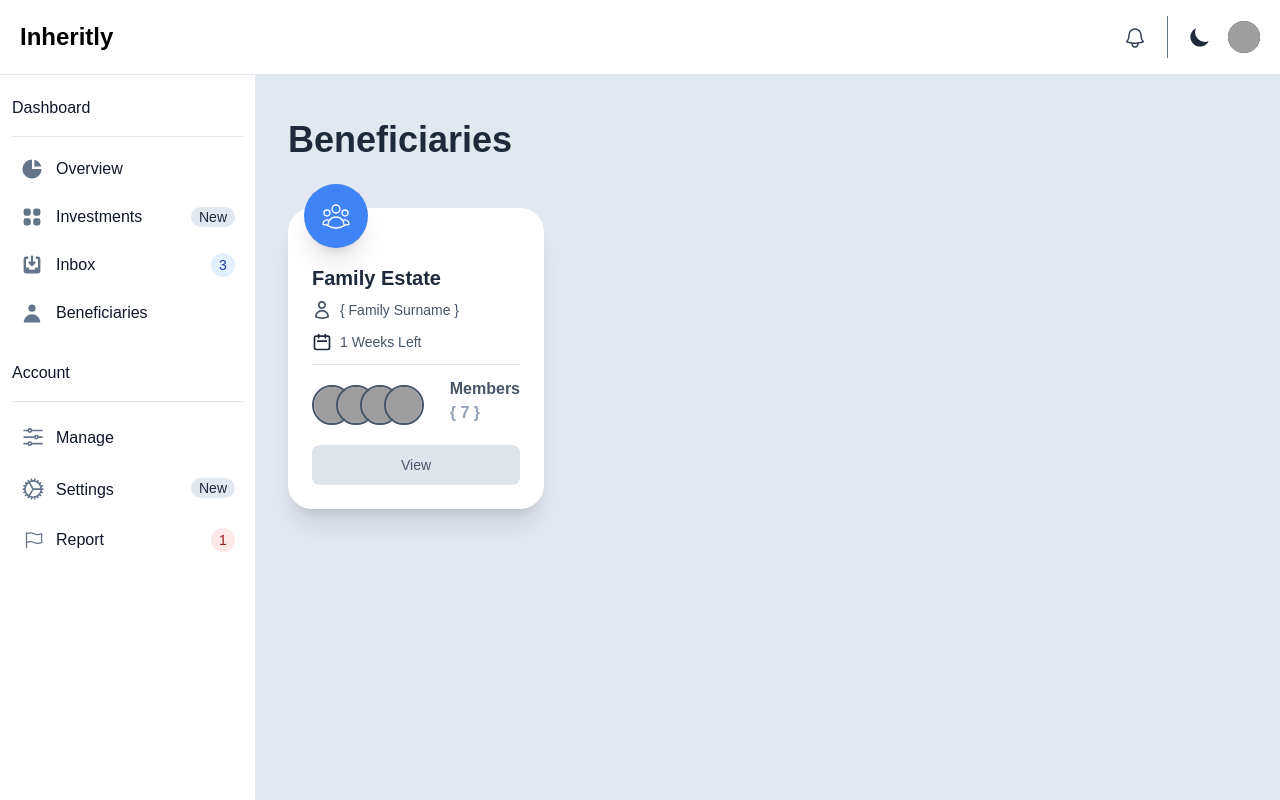
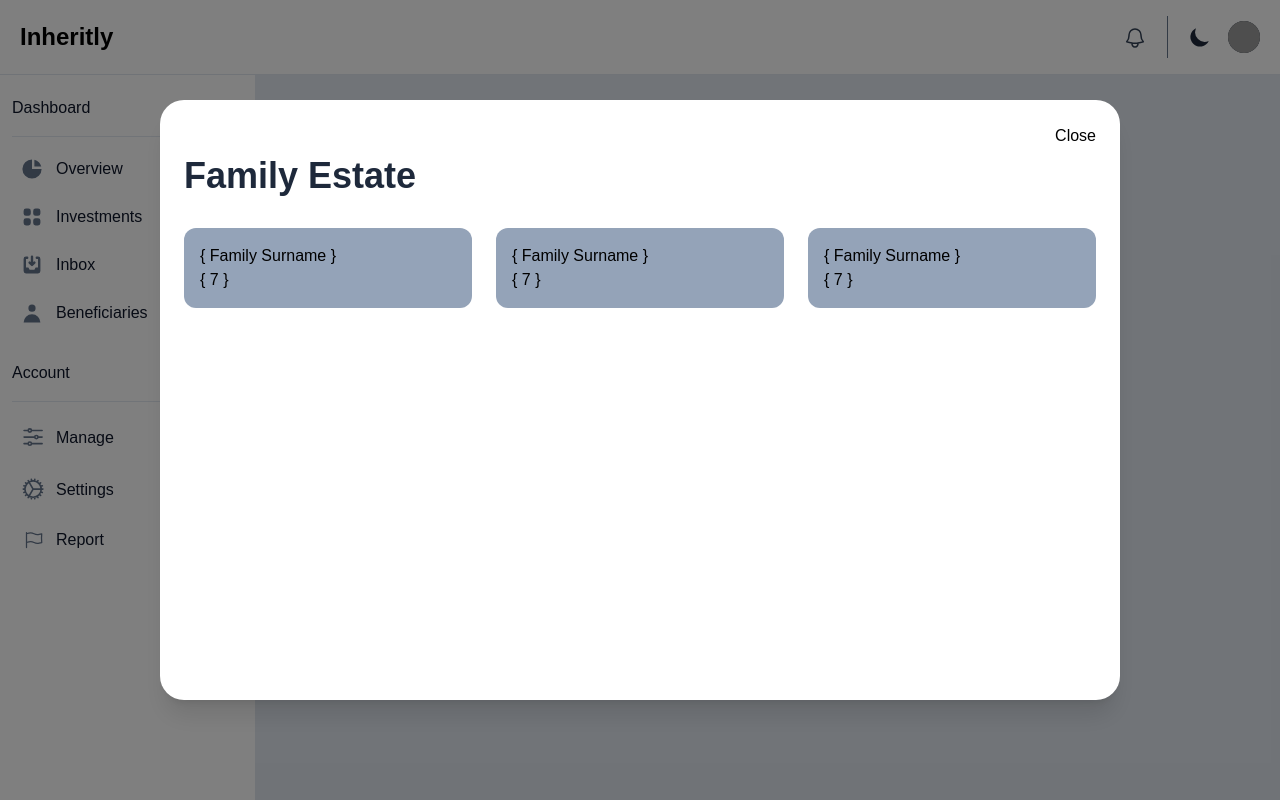
Before and after one commit to mxwtd/Inheritly, a React (Vite) app in the folder app/: page /beneficiaries in a window 1280 px wide. Both pictures are taken after a click on the button "View". Built offline with nearby package versions, Linux system fonts and the light colour scheme; grey boxes are pictures that could not be loaded.

Commit message:
Seperating Logins part 1

```diff
--- a/app/src/components/Beneficiaries.jsx
+++ b/app/src/components/Beneficiaries.jsx
@@ -1,4 +1,17 @@
+import { useState } from 'react'
+
 const Beneficiaries = () => {
+  const [modalOpen, setModalOpen] = useState(false)
+  const [cardInfo, setCardInfo] = useState(null)
+
+  const handleButtonClick = (info) => {
+    setCardInfo(info)
+    setModalOpen(true)
+  }
+
+  const closeModal = () => {
+    setModalOpen(false)
+  }
   return (
     <>
       <div className='p-4 sm:ml-64'>
@@ -46,10 +59,42 @@ const Beneficiaries = () => {
                     </div>
                   </div>
                   <div>
-                    <button type='submit' className='w-full text-slate-600 hover:text-slate-100 bg-slate-400/[.3] hover:bg-blue-500 font-medium rounded-lg text-sm px-5 py-2.5 text-center dark:bg-slate-500 dark:hover:bg-slate-700 dark:text-slate-300 dark:hover:text-slate-100'>View</button>
+                    <button
+                      type='submit'
+                      className='w-full text-slate-600 hover:text-slate-100 bg-slate-400/[.3] hover:bg-blue-500 font-medium rounded-lg text-sm px-5 py-2.5 text-center dark:bg-slate-500 dark:hover:bg-slate-700 dark:text-slate-300 dark:hover:text-slate-100'
+                      onClick={() => handleButtonClick({ title: 'Family Estate', surname: '{ Family Surname }', members: '{ 7 }' })}
+                    >
+                      View
+                    </button>
                   </div>
                 </div>
               </div>
+              {modalOpen && (
+                <>
+                  <div className='fixed top-0 left-0 w-full h-full flex items-center justify-center z-50' style={{ backgroundColor: 'rgba(0,0,0,0.5)' }}>
+                    <div className='bg-white dark:bg-slate-800 py-6 px-6 rounded-3xl w-3/4 h-3/4 my-4 shadow-xl overflow-y-auto'>
+                      <button onClick={closeModal} className='float-right'>Close</button>
+                      <div>
+                        <h1 className='text-4xl font-semibold text-slate-800 dark:text-slate-100 my-8'>{cardInfo.title}</h1>
+                      </div>
+                      <div className='grid grid-cols-3 gap-6'>
+                        <div className='bg-slate-400 p-4 rounded-xl min-h-[90%]'>
+                          <p>{cardInfo.surname}</p>
+                          <p>{cardInfo.members}</p>
+                        </div>
+                        <div className='bg-slate-400 p-4 rounded-xl min-h-[90%]'>
+                          <p>{cardInfo.surname}</p>
+                          <p>{cardInfo.members}</p>
+                        </div>
+                        <div className='bg-slate-400 p-4 rounded-xl min-h-[90%]'>
+                          <p>{cardInfo.surname}</p>
+                          <p>{cardInfo.members}</p>
+                        </div>
+                      </div>
+                    </div>
+                  </div>
+                </>
+              )}
             </div>
           </div>
         </div>
--- /dev/null
+++ b/app/src/components/ForgotPassword.jsx
@@ -0,0 +1,33 @@
+import { useState } from 'react'
+import { Link } from 'react-router-dom'
+
+const ForgotPassword = () => {
+  const [email, setEmail] = useState('')
+
+  const handleEmailChange = (event) => {
+    setEmail(event.target.value)
+  }
+
+  const handleSubmit = (event) => {
+    event.preventDefault()
+    // Send email to server
+    console.log(email)
+  }
+
+  return (
+    <form onSubmit={handleSubmit} className='space-y-4 md:space-y-6' action='#'>
+      <div>
+        <label htmlFor='email' className='block mb-2 text-sm font-medium text-slate-700 dark:text-white'>Your email</label>
+        <input type='email' name='email' id='email' onChange={handleEmailChange} className='bg-slate-50/[.3] border border-slate-500 text-slate-700 sm:text-sm rounded-lg focus:ring-slate-600 focus:border-slate-600 block w-full p-2.5 dark:bg-slate-700/[.3] dark:border-slate-600 dark:placeholder-slate-400 dark:text-white dark:focus:ring-blue-500 dark:focus:border-blue-500' placeholder='name@company.com' required='' />
+      </div>
+      <div>
+        <button type='submit' className='w-full text-slate-600 hover:text-slate-300 bg-slate-400/[.3] hover:bg-slate-600 focus:ring-4 focus:outline-none focus:ring-slate-300 font-medium rounded-lg text-sm px-5 py-2.5 text-center dark:bg-slate-500 dark:hover:bg-slate-700 dark:focus:ring-slate-800 dark:text-slate-300 dark:hover:text-slate-100'>Send reset link</button>
+      </div>
+      <p className='text-sm font-light text-slate-500 dark:text-slate-400'>
+        <Link to='/login' className='p-2 rounded-lg font-medium text-slate-600 hover:underline dark:text-slate-500'>Return to sign in</Link>
+      </p>
+    </form>
+  )
+}
+
+export default ForgotPassword
--- /dev/null
+++ b/app/src/components/SignUp.jsx
@@ -0,0 +1,30 @@
+const SignUp = ({ toggleSignUp }) => {
+  return (
+    <form className='space-y-4 md:space-y-6' action='#'>
+      <div>
+        <label htmlFor='name' className='block mb-2 text-sm font-medium text-slate-700 dark:text-white'>Your name</label>
+        <input type='text' name='name' id='name' className='bg-slate-50/[.3] border border-slate-500 text-slate-700 sm:text-sm rounded-lg focus:ring-slate-600 focus:border-slate-600 block w-full p-2.5 dark:bg-slate-700/[.3] dark:border-slate-600 dark:placeholder-slate-400 dark:text-white dark:focus:ring-blue-500 dark:focus:border-blue-500' placeholder='Your name' required='' />
+      </div>
+      <div>
+        <label htmlFor='email' className='block mb-2 text-sm font-medium text-slate-700 dark:text-white'>Your email</label>
+        <input type='email' name='email' id='email' className='bg-slate-50/[.3] border border-slate-500 text-slate-700 sm:text-sm rounded-lg focus:ring-slate-600 focus:border-slate-600 block w-full p-2.5 dark:bg-slate-700/[.3] dark:border-slate-600 dark:placeholder-slate-400 dark:text-white dark:focus:ring-blue-500 dark:focus:border-blue-500' placeholder='name@company.com' required='' />
+      </div>
+      <div>
+        <label htmlFor='password' className='block mb-2 text-sm font-medium text-slate-700 dark:text-white'>Password</label>
+        <input type='password' name='password' id='password' placeholder='••••••••' className='bg-slate-50/[.3] border border-slate-500 text-slate-700 sm:text-sm rounded-lg focus:ring-slate-600 focus:border-slate-600 block w-full p-2.5 dark:bg-slate-700/[.3] dark:border-slate-600 dark:placeholder-slate-400 dark:text-white dark:focus:ring-blue-500 dark:focus:border-blue-500' required='' />
+      </div>
+      <div>
+        <label htmlFor='repeatPassword' className='block mb-2 text-sm font-medium text-slate-700 dark:text-white'>Repeat password</label>
+        <input type='password' name='repeatPassword' id='repeatPassword' placeholder='••••••••' className='bg-slate-50/[.3] border border-slate-500 text-slate-700 sm:text-sm rounded-lg focus:ring-slate-600 focus:border-slate-600 block w-full p-2.5 dark:bg-slate-700/[.3] dark:border-slate-600 dark:placeholder-slate-400 dark:text-white dark:focus:ring-blue-500 dark:focus:border-blue-500' required='' />
+      </div>
+      <div className='flex items-center justify-between'>
+        <button type='submit' className='w-full text-slate-600 hover:text-slate-300 bg-slate-400/[.3] hover:bg-slate-600 focus:ring-4 focus:outline-none focus:ring-slate-300 font-medium rounded-lg text-sm px-5 py-2.5 text-center dark:bg-slate-500 dark:hover:bg-slate-700 dark:focus:ring-slate-800 dark:text-slate-300 dark:hover:text-slate-100'>Sign up</button>
+      </div>
+      <p className='text-sm font-light text-slate-500 dark:text-slate-400'>
+        <button onClick={toggleSignUp} className='p-2 rounded-lg font-medium text-slate-600 hover:underline dark:text-slate-500'>Already have an account?</button>
+      </p>
+    </form>
+  )
+}
+
+export default SignUp
```
